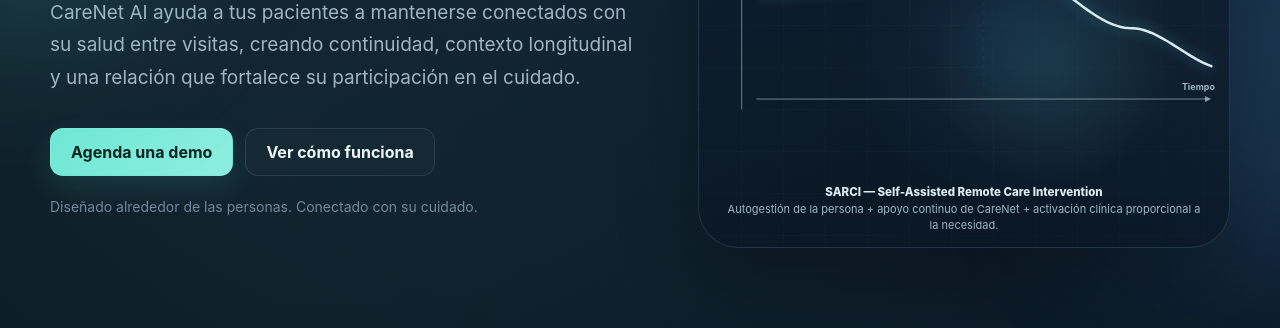
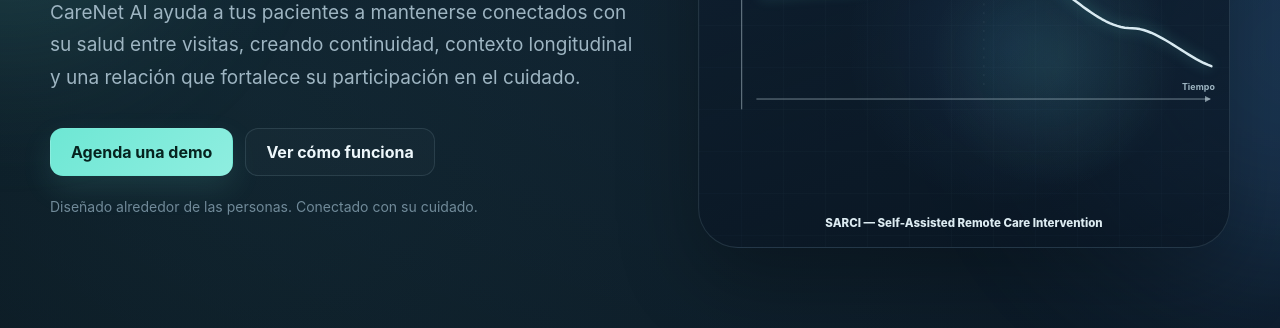
Before and after one commit to jlezcano4755/carenetai_landing, a plain HTML site: page index.html in a window 1280 px wide. Shown: the part 472-800 px from the top of the page. Drawn offline with Linux system fonts and the light colour scheme.

Commit message:
SARCI cleanup

```diff
--- a/index.html
+++ b/index.html
@@ -470,7 +470,6 @@
         </svg>
         <div class="visual-caption">
           <strong data-i18n="visualCaptionTitle">SARCI — Self-Assisted Remote Care Intervention</strong>
-          <span data-i18n="visualCaption">Autogestión de la persona + apoyo continuo de CareNet + activación clínica proporcional a la necesidad.</span>
         </div>
       </div>
     </section>
```
